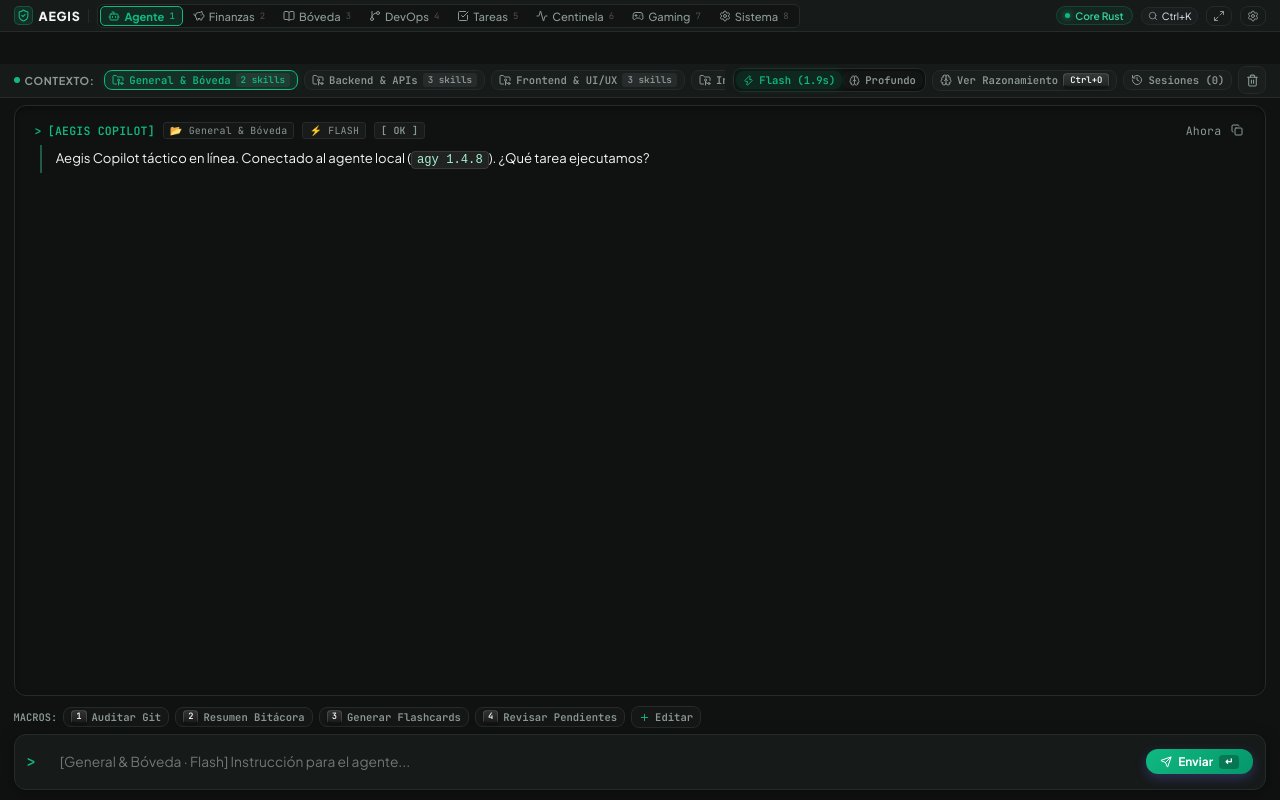
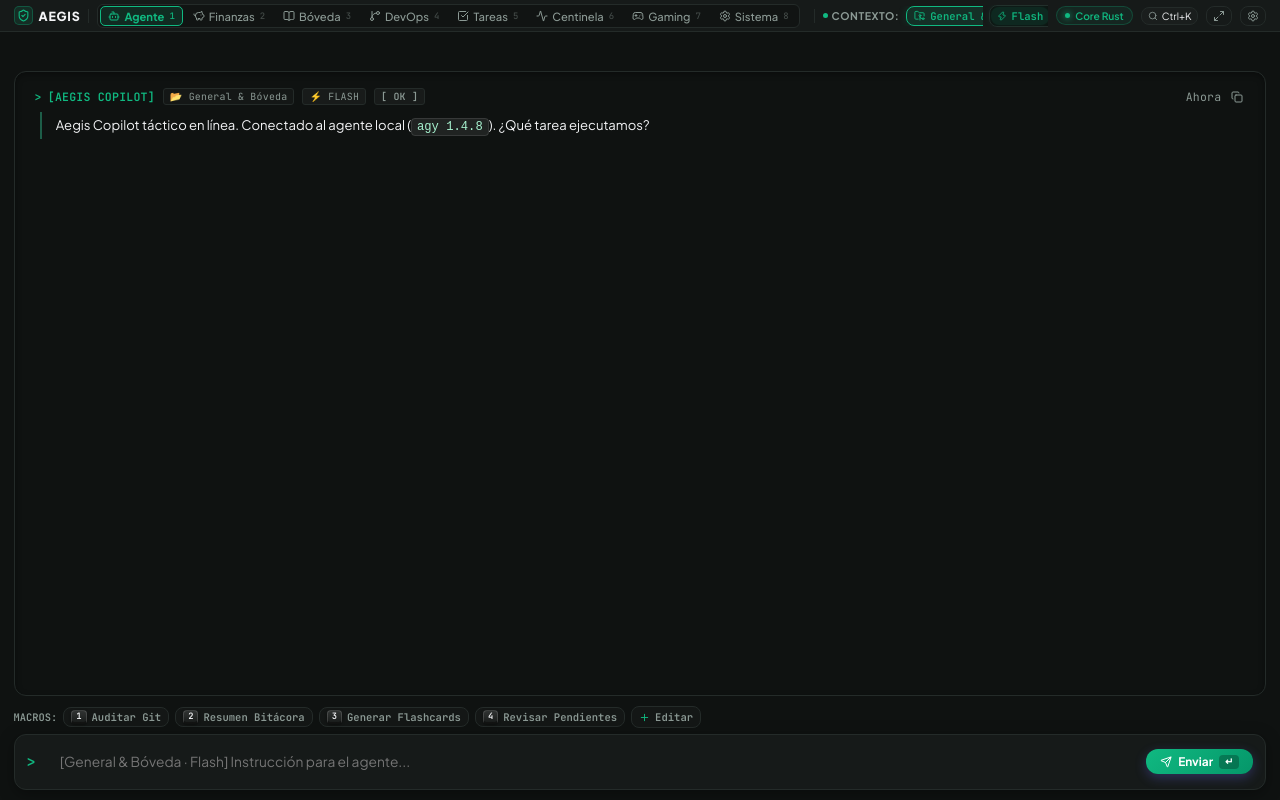
Before and after one commit to GabrielSa8/Aegis, a React (Vite) app: page / in a window 1280 px wide. Built offline with nearby package versions, Linux system fonts and the light colour scheme.

Commit message:
feat(header): integrate context and tabs into single unified top cockpit bar

```diff
--- a/src/components/AgentView.jsx
+++ b/src/components/AgentView.jsx
@@ -1,4 +1,5 @@
 import { useState, useEffect, useRef } from 'react';
+import { createPortal } from 'react-dom';
 import {
   Send,
   Terminal,
@@ -660,10 +661,23 @@ export default function AgentView({ zenMode, onToggleZenMode }) {
     ]);
   };
 
+  const [portalTarget, setPortalTarget] = useState(() => (typeof document !== 'undefined' ? document.getElementById('top-header-slot') : null));
+
+  useEffect(() => {
+    if (!portalTarget) {
+      const el = document.getElementById('top-header-slot');
+      if (el) setPortalTarget(el);
+    }
+  }, [portalTarget]);
+
   return (
     <div className="terminal-stream-container">
-      {/* 🧭 Terminal Context & Effort Strip */}
-      <div className="terminal-strip">
+      {/* 🧭 Controles de Contexto y Esfuerzo Unificados en la Barra Superior (Cero Espacio Muerto) */}
+      {portalTarget ? createPortal(
+        <div style={{ display: 'flex', alignItems: 'center', justifyContent: 'space-between', width: '100%', gap: '6px' }}>
+          {/* Separador */}
+          <div style={{ width: '1px', height: '14px', background: 'var(--border-color)', margin: '0 2px', flexShrink: 0 }} />
+
           {/* Selector de perfiles dinámicos con scrollbar invisible */}
           <div
             className="no-scrollbar"
@@ -672,10 +686,10 @@ export default function AgentView({ zenMode, onToggleZenMode }) {
                 e.currentTarget.scrollLeft += e.deltaY;
               }
             }}
-          style={{ display: 'flex', alignItems: 'center', gap: '6px', overflowX: 'auto', flex: 1, minWidth: '240px' }}
+            style={{ display: 'flex', alignItems: 'center', gap: '5px', overflowX: 'auto', flex: 1, minWidth: '160px' }}
           >
-          <span style={{ fontSize: '0.68rem', fontWeight: 700, color: 'var(--text-muted)', letterSpacing: '0.05em', marginRight: '4px', display: 'flex', alignItems: 'center', gap: '5px' }}>
-            <span style={{ width: '6px', height: '6px', borderRadius: '50%', background: 'var(--primary)', display: 'inline-block' }} />
+            <span style={{ fontSize: '0.66rem', fontWeight: 700, color: 'var(--text-muted)', letterSpacing: '0.05em', marginRight: '2px', display: 'flex', alignItems: 'center', gap: '4px', flexShrink: 0 }}>
+              <span style={{ width: '5px', height: '5px', borderRadius: '50%', background: 'var(--primary)', display: 'inline-block' }} />
               CONTEXTO:
             </span>
             {contexts.map((ctx) => {
@@ -685,12 +699,13 @@ export default function AgentView({ zenMode, onToggleZenMode }) {
                   key={ctx.id}
                   onClick={() => handleSelectContext(ctx.id)}
                   className={`terminal-btn ${isSelected ? 'active' : ''}`}
+                  style={{ padding: '2px 7px' }}
                 >
-                <FolderGit2 size={12} color={isSelected ? 'var(--primary)' : 'var(--text-muted)'} />
+                  <FolderGit2 size={11} color={isSelected ? 'var(--primary)' : 'var(--text-muted)'} />
                   <span>{ctx.label}</span>
                   {ctx.skills?.length > 0 && (
-                  <span style={{ fontSize: '0.58rem', padding: '1px 5px', borderRadius: '3px', background: 'rgba(255, 255, 255, 0.06)', fontFamily: 'var(--font-mono)' }}>
-                    {ctx.skills.length} skills
+                    <span style={{ fontSize: '0.55rem', padding: '1px 4px', borderRadius: '3px', background: 'rgba(255, 255, 255, 0.06)', fontFamily: 'var(--font-mono)' }}>
+                      {ctx.skills.length}
                     </span>
                   )}
                 </button>
@@ -702,14 +717,15 @@ export default function AgentView({ zenMode, onToggleZenMode }) {
               onClick={() => setShowContextModal(true)}
               className="terminal-btn"
               title="Administrar carpetas, skills y modelos de contextos"
+              style={{ padding: '2px 6px' }}
             >
-            <Settings size={12} />
+              <Settings size={11} />
               <span>Editar</span>
             </button>
           </div>
 
           {/* Toggle de Esfuerzo (Flash vs Profundo) y Controles */}
-        <div style={{ display: 'flex', alignItems: 'center', gap: '6px' }}>
+          <div style={{ display: 'flex', alignItems: 'center', gap: '5px', flexShrink: 0 }}>
             {/* Toggle Flash / Profundo */}
             <div style={{
               display: 'flex',
@@ -717,25 +733,25 @@ export default function AgentView({ zenMode, onToggleZenMode }) {
               background: 'rgba(0, 0, 0, 0.35)',
               border: '1px solid var(--border-color)',
               borderRadius: 'var(--radius-sm)',
-            padding: '2px'
+              padding: '1px'
             }}>
               <button
                 onClick={() => setEffortMode('low')}
                 className={`terminal-btn ${effortMode === 'low' ? 'active' : ''}`}
-              style={{ border: 'none' }}
-              title="Modo Rápido: ~1.9s de respuesta, bajo consumo de tokens"
+                style={{ border: 'none', padding: '2px 6px' }}
+                title="Modo Rápido: ~1.9s de respuesta"
               >
-              <Zap size={11} color={effortMode === 'low' ? 'var(--primary)' : 'var(--text-muted)'} />
-              <span>Flash (1.9s)</span>
+                <Zap size={10} color={effortMode === 'low' ? 'var(--primary)' : 'var(--text-muted)'} />
+                <span>Flash</span>
               </button>
 
               <button
                 onClick={() => setEffortMode('high')}
                 className={`terminal-btn ${effortMode === 'high' ? 'active' : ''}`}
-              style={{ border: 'none' }}
-              title="Modo Profundo: Razonamiento exhaustivo para refactorización y lógica compleja"
+                style={{ border: 'none', padding: '2px 6px' }}
+                title="Modo Profundo: Razonamiento exhaustivo"
               >
-              <Brain size={11} color={effortMode === 'high' ? 'var(--primary)' : 'var(--text-muted)'} />
+                <Brain size={10} color={effortMode === 'high' ? 'var(--primary)' : 'var(--text-muted)'} />
                 <span>Profundo</span>
               </button>
             </div>
@@ -745,10 +761,11 @@ export default function AgentView({ zenMode, onToggleZenMode }) {
               onClick={() => setExpandThoughts((prev) => !prev)}
               className={`terminal-btn ${expandThoughts ? 'active' : ''}`}
               title="Alternar vista de pensamiento y herramientas (Ctrl + O)"
+              style={{ padding: '2px 6px' }}
             >
-            <Brain size={12} color={expandThoughts ? 'var(--primary)' : 'var(--text-muted)'} />
-            <span>{expandThoughts ? 'Ocultar Razonamiento' : 'Ver Razonamiento'}</span>
-            <kbd className="tactical-kbd" style={{ fontSize: '0.56rem' }}>Ctrl+O</kbd>
+              <Brain size={11} color={expandThoughts ? 'var(--primary)' : 'var(--text-muted)'} />
+              <span>{expandThoughts ? 'Ocultar Raz.' : 'Ver Raz.'}</span>
+              <kbd className="tactical-kbd" style={{ fontSize: '0.52rem', padding: '0 3px' }}>Ctrl+O</kbd>
             </button>
 
             {/* Historial de Sesiones Drawer Toggle */}
@@ -756,8 +773,9 @@ export default function AgentView({ zenMode, onToggleZenMode }) {
               onClick={() => setShowSessionsDrawer((prev) => !prev)}
               className={`terminal-btn ${showSessionsDrawer ? 'active' : ''}`}
               title="Abrir historial de sesiones tácticas"
+              style={{ padding: '2px 6px' }}
             >
-            <History size={12} color={showSessionsDrawer ? 'var(--primary)' : 'var(--text-muted)'} />
+              <History size={11} color={showSessionsDrawer ? 'var(--primary)' : 'var(--text-muted)'} />
               <span>Sesiones ({sessions.length})</span>
             </button>
 
@@ -765,13 +783,15 @@ export default function AgentView({ zenMode, onToggleZenMode }) {
             <button
               onClick={clearHistory}
               className="terminal-btn"
-            style={{ width: '28px', height: '28px', padding: 0, justifyContent: 'center' }}
+              style={{ width: '22px', height: '22px', padding: 0, justifyContent: 'center' }}
               title="Limpiar conversación"
             >
-            <Trash2 size={13} />
+              <Trash2 size={11} />
             </button>
           </div>
-      </div>
+        </div>,
+        portalTarget
+      ) : null}
 
       {/* 💬 Central Workspace: Sessions Drawer + Terminal Message Log */}
       <div style={{ display: 'flex', flex: 1, minHeight: 0, gap: '0.5rem', position: 'relative', padding: '0.45rem 0.85rem' }}>
--- a/src/components/TopHeader.jsx
+++ b/src/components/TopHeader.jsx
@@ -49,7 +49,7 @@ export default function TopHeader({
       gap: '8px'
     }}>
       {/* 🛡️ Brand & Segmented Navigation */}
-      <div style={{ display: 'flex', alignItems: 'center', gap: '8px', minWidth: 0 }}>
+      <div style={{ display: 'flex', alignItems: 'center', gap: '8px', flexShrink: 0, minWidth: 0 }}>
         {/* Brand Logo */}
         <div
           onClick={() => onSelectTab('agent')}
@@ -151,6 +151,19 @@ export default function TopHeader({
         </nav>
       </div>
 
+      {/* 🧭 Slot Dinámico de Controles Activos de la Vista (ej. Contexto y Esfuerzo de Agente en la misma barra) */}
+      <div
+        id="top-header-slot"
+        style={{
+          display: 'flex',
+          alignItems: 'center',
+          flex: 1,
+          minWidth: 0,
+          overflow: 'hidden',
+          padding: '0 4px'
+        }}
+      />
+
       {/* 📡 Telemetría, Búsqueda y Zen Focus Mode */}
       <div style={{ display: 'flex', alignItems: 'center', gap: '8px', flexShrink: 0 }}>
         {/* Core Status Pill */}
@@ -158,20 +171,20 @@ export default function TopHeader({
           display: 'flex',
           alignItems: 'center',
           gap: '5px',
-          background: 'rgba(16, 185, 129, 0.08)',
-          border: '1px solid rgba(16, 185, 129, 0.2)',
+          background: 'color-mix(in srgb, var(--primary) 8%, transparent)',
+          border: '1px solid color-mix(in srgb, var(--primary) 25%, transparent)',
           padding: '2px 8px',
           borderRadius: 'var(--radius-full)',
           fontSize: '0.64rem',
-          color: '#34d399',
+          color: 'var(--primary)',
           fontWeight: 600
         }}>
           <span style={{
             width: '5px',
             height: '5px',
             borderRadius: '50%',
-            background: '#10b981',
-            boxShadow: '0 0 6px #10b981'
+            background: 'var(--primary)',
+            boxShadow: '0 0 6px var(--primary)'
           }} />
           <span>{coreStatus ? 'Core Rust' : 'Web'}</span>
         </div>
```
Lines whose indentation alone changed are shown as unchanged.
